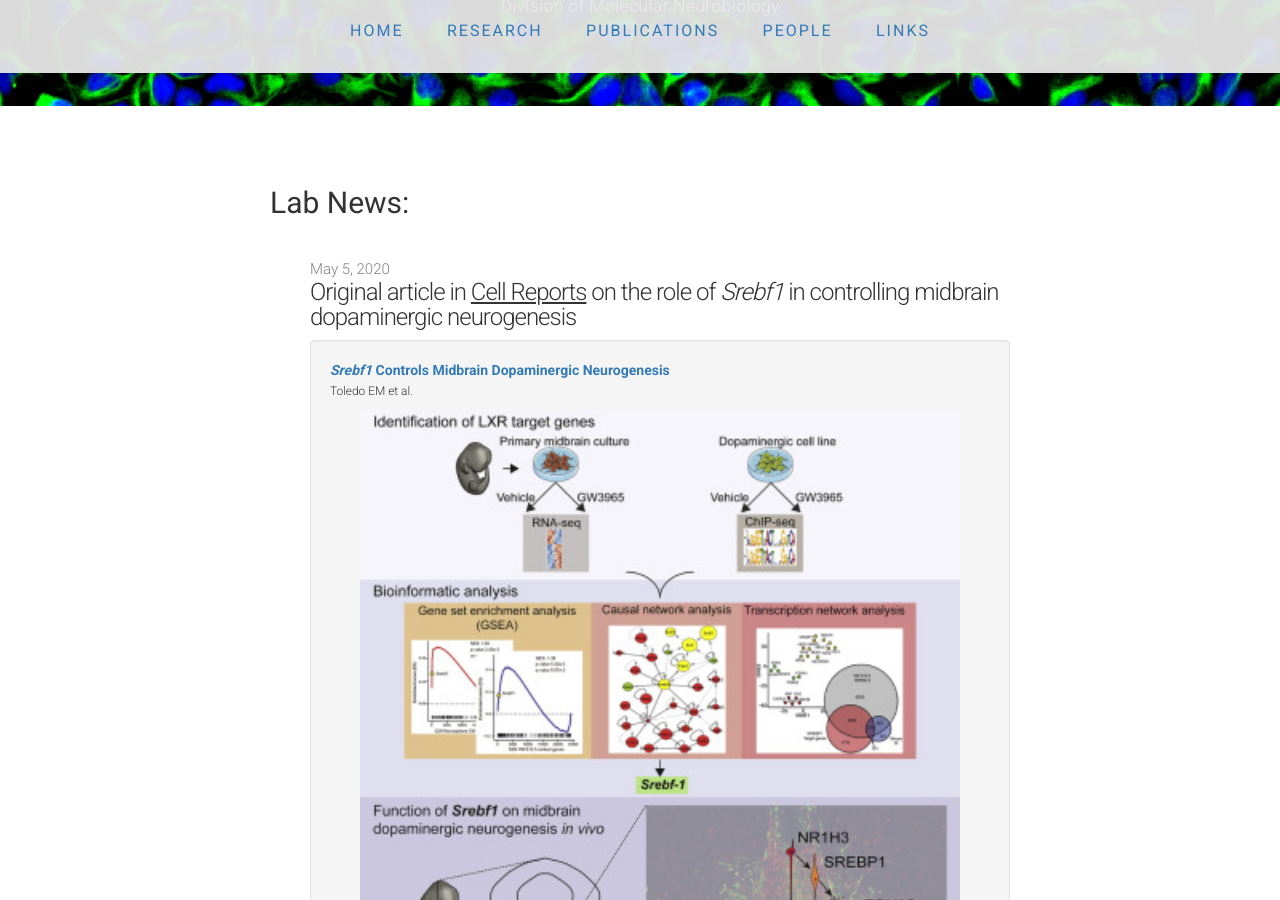
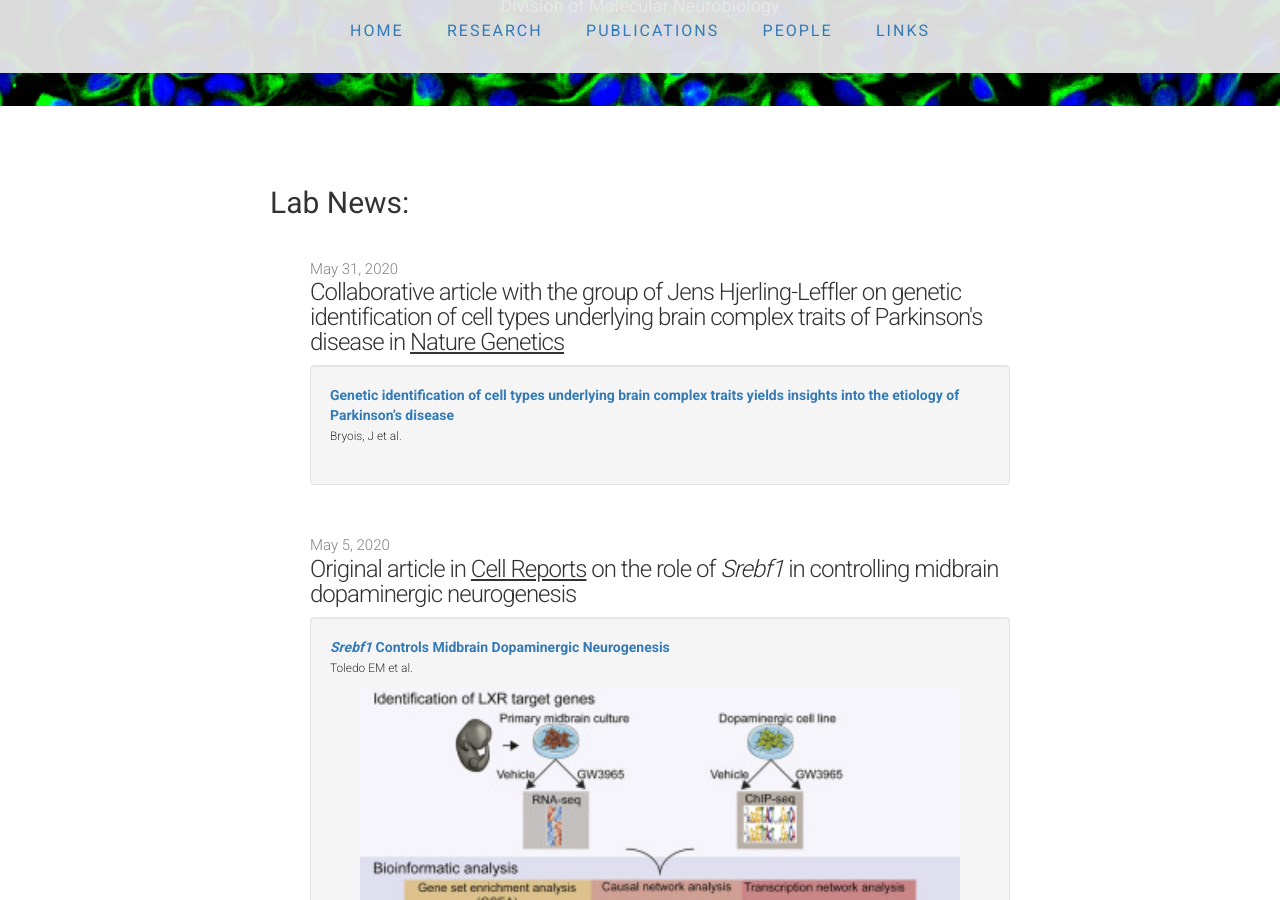
Before and after one commit to ArenasLab/arenaslab.github.io, a Jekyll site: the page index.html, which Jekyll copies as it is, in a window 1280 px wide and 900 px high, scrolled down 364 px. Built offline with Jekyll 4.4.1, drawn with Linux system fonts in a browser that asks for light colours; comment, search, counter and statistics services are not loaded.

Commit message:
Update index.html

```diff
--- a/index.html
+++ b/index.html
@@ -101,6 +101,22 @@
 
 :END TEMPLATE -->
 <li>
+          <span class="post-date">May 31, 2020</span>
+          <span class="post-link">Collaborative article with the group of Jens Hjerling-Leffler on genetic identification of cell types underlying brain complex traits of Parkinson's disease in <u>Nature Genetics</u></span>
+        </li>
+        <div class="well">
+          <li class="media">
+            <div class="media-body">
+            <strong class="media-heading"><a href="https://www.nature.com/articles/s41588-020-0610-9">Genetic identification of cell types underlying brain complex traits yields insights into the etiology of Parkinson’s disease</a></strong>
+            <p><small>Bryois, J et al.</small></p>
+             </div>
+           </li>
+         </div>
+
+<p>&nbsp;</p>
+
+
+		<li>
           <span class="post-date">May 5, 2020</span>
 	<span class="post-link">Original article in <u>Cell Reports</u> on the role of <i>Srebf1</i> in controlling midbrain dopaminergic neurogenesis</span>
         </li>
```
